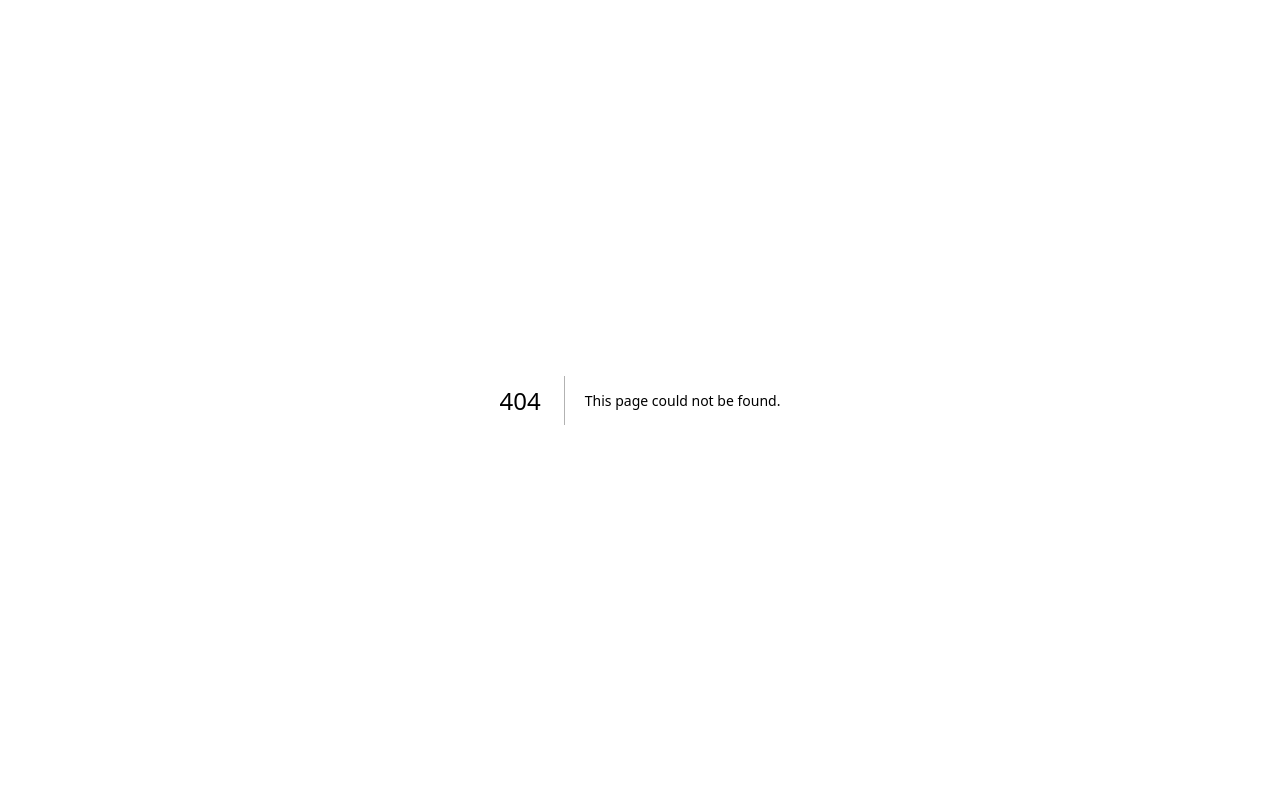
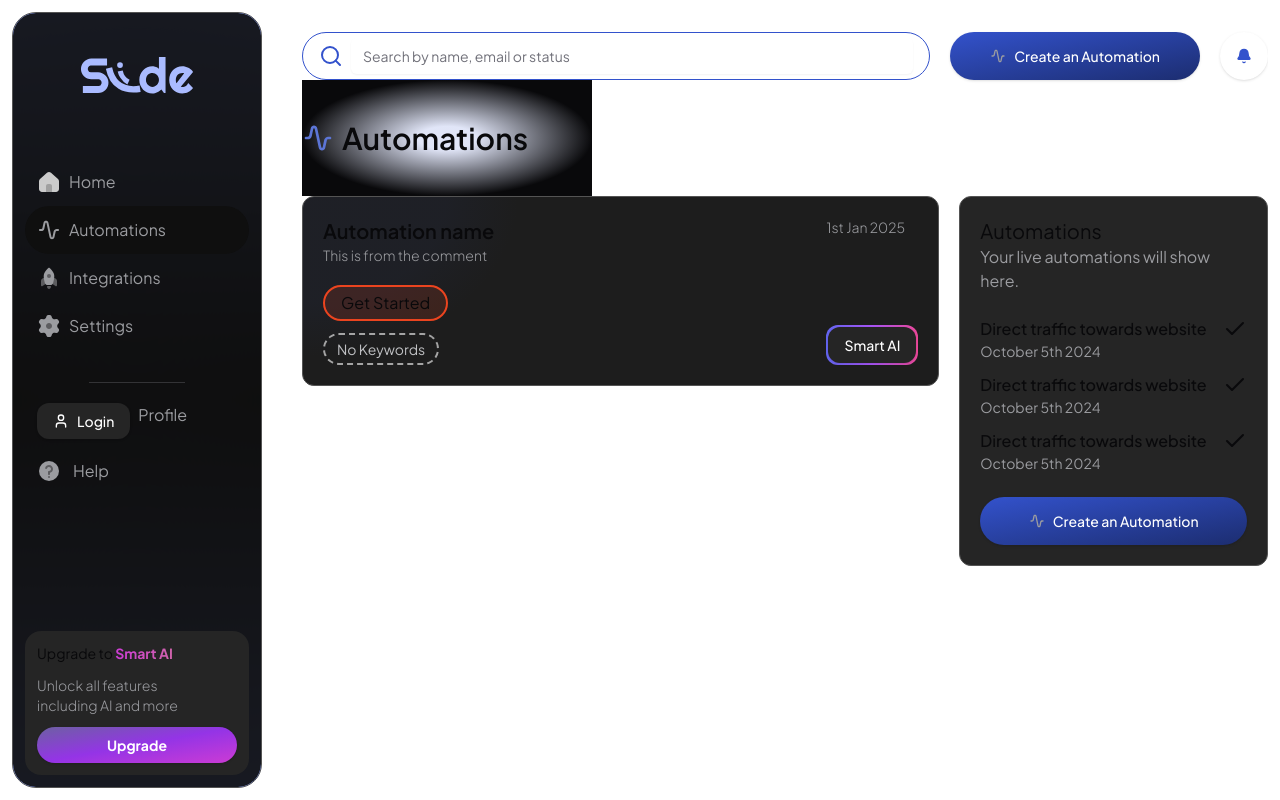
Before and after one commit to Ronit21102/instagramdmautomation, a Next.js app: page /dashboard/1/automations in a window 1280 px wide. Before the commit this address had no page. Built offline with nearby package versions, Linux system fonts and the light colour scheme; no server answers.

Commit message:
automation part

```diff
--- /dev/null
+++ b/src/app/(protected)/dashboard/[slug]/automations/[id]/page.tsx
@@ -0,0 +1,18 @@
+import AutomationsBreadCrumb from '@/components/global/bread-crumbs/automations'
+import React from 'react'
+
+type Props = {
+    params:{id:string}
+}
+
+//WIP set some metaDta
+const Page = ({params}: Props) => {
+    //WIP prefetch user automation data
+  return (
+    <div className='flex flex-col items-center gap-y-20'>
+        <AutomationsBreadCrumb />
+    </div>
+  )
+}
+
+export default Page
--- /dev/null
+++ b/src/app/(protected)/dashboard/[slug]/automations/page.tsx
@@ -0,0 +1,43 @@
+import { Check } from 'lucide-react';
+import CreateAutomation from "@/components/global/create-automation";
+
+import React from 'react'
+import AutomationList from '@/components/global/automation-list';
+
+type Props = {}
+
+const Page = (props: Props) => {
+  return (
+    <div className="grid grid-cols-1 lg:grid-cols-6 gap-5">
+      <div className="lg:col-span-4"><AutomationList/></div>
+      <div className="lg:col-span-2">
+        <div className="flex flex-col rounded-xl bg-background-80 gap-y-6 p-5 border-[1px] overflow-hidden border-in-active">
+          <div>
+            <h2 className="text-xl ">Automations</h2>
+            <p className="text-text-secondary">
+              Your live automations will show here.
+            </p>
+          </div>
+          <div className="flex flex-col gap-y-3">
+            {[1, 2, 3].map((item) => (
+              <div key={item} className="flex items-start justify-between">
+                <div className="flex flex-col">
+                  <h3 className="font-medium">
+                    Direct traffic towards website
+                  </h3>
+                  <p className="text-text-secondary text-sm">
+                    October 5th 2024
+                  </p>
+                </div>
+                <Check />
+              </div>
+            ))}
+          </div>
+          <CreateAutomation />
+        </div>
+      </div>
+    </div>
+  );
+}
+
+export default Page;
--- /dev/null
+++ b/src/app/(protected)/dashboard/[slug]/integrations/_components/integration-card/index.tsx
@@ -0,0 +1,32 @@
+"use client";
+import { Button } from "@/components/ui/button";
+import React from "react";
+
+type Props = {
+  title: string;
+  description: string;
+  icon: React.ReactNode;
+  strategy: "INSTAGRAM" | "CRM";
+};
+
+const IntegrationCard = ({ description, icon, title, strategy }: Props) => {
+  return (
+    <div className="border-2 border-[#3352CC] rounded-2xl gap-x-5 p-5 flex items-center justify-between">
+      {icon}
+      <div className="flex flex-col flex-1">
+        <h3 className="text-xl"> {title}</h3>
+        <p className="text-[#9D9D9D] text-base ">{description}</p>
+      </div>
+      <Button
+        // onClick={onInstaOAuth}
+        // disabled={integrated?.name === strategy}
+        className="bg-gradient-to-br text-white rounded-full text-lg from-[#3352CC] font-medium to-[#1C2D70] hover:opacity-70 transition duration-100"
+      >
+        {/* {integrated ? "Connected" : "Connect"} */}
+        Connect
+      </Button>
+    </div>
+  );
+};
+
+export default IntegrationCard;
--- a/src/app/(protected)/dashboard/[slug]/integrations/page.tsx
+++ b/src/app/(protected)/dashboard/[slug]/integrations/page.tsx
@@ -1,14 +1,19 @@
-import React from 'react'
+import { INTEGRATION_CARDS } from "@/constants/integrations";
+import React from "react";
+import IntegrationCard from "./_components/integration-card";
 
-type Props = {}
+type Props = {};
 
 const Page = (props: Props) => {
   return (
-    <div className='flex justify-center'>
-        <div className='flex flex-col w-full lg:w-8/12 gap-y-5'>
-        </div>
+    <div className="flex justify-center">
+      <div className="flex flex-col w-full lg:w-8/12 gap-y-5">
+        {INTEGRATION_CARDS.map((card, key) => (
+          <IntegrationCard key={key} {...card} />
+        ))}
+      </div>
     </div>
-  )
-}
+  );
+};
 
-export default Page
+export default Page;
--- /dev/null
+++ b/src/components/global/activate-automation-button/index.tsx
@@ -0,0 +1,37 @@
+import { Button } from "@/components/ui/button";
+import { Loader2 } from "lucide-react";
+import React from "react";
+// import { useQueryAutomation } from "@/hooks/user-queries";
+// import { useMutationData } from "@/hooks/use-mutation-data";
+// import { activateAutomation } from "@/actions/automations";
+// import { ActiveAutomation } from "@/icons/active-automation";
+
+type Props = {
+  id: string;
+};
+
+const ActivateAutomationButton = ({ id }: Props) => {
+//   const { data } = useQueryAutomation(id);
+//   const { mutate, isPending } = useMutationData(
+//     ["activate"],
+//     (data: { state: boolean }) => activateAutomation(id, data.state),
+//     "automation-info"
+//   );
+
+  return (
+    <Button
+    //   disabled={isPending}
+    //   onClick={() => mutate({ state: !data?.data?.active })}
+      className="lg:px-10 bg-gradient-to-br hover:opacity-80 text-white rounded-full from-[#3352CC] font-medium to-[#1C2D70] ml-4"
+    >
+      {/* {isPending ? <Loader2 className="animate-spin" /> : <ActiveAutomation />} */}
+       Inctive
+      <p className="lg:inline hidden">
+        {/* {data?.data?.active ? "Disable" : "Activate"} */}
+        Activate
+      </p>
+    </Button>
+  );
+};
+
+export default ActivateAutomationButton;
--- /dev/null
+++ b/src/components/global/automation-list/index.tsx
@@ -0,0 +1,74 @@
+"use client";
+import { usePaths } from "@/hooks/use-nav";
+import { cn } from "@/lib/utils";
+import Link from "next/link";
+import React from "react";
+import GradientButton from "../gradient-button";
+import { Button } from "@/components/ui/button";
+
+type Props = {};
+
+const AutomationList = (props: Props) => {
+  const { pathname } = usePaths();
+  return (
+    <div className="flex flex-col gap-y-3">
+      <Link
+        href={`${pathname}/128291`}
+        className="bg-[#1D1D1D] hover:opacity-80 transition duration-100 rounded-xl p-5 border-[1px] radial--gradient--automations flex border-[#545454]"
+      >
+        <div className="flex flex-col flex-1 items-start">
+          <h2 className="text-xl font-semibold">Automation name</h2>
+          <p className="text-[#9B9CA0] text-sm font-light mb-2">
+            This is from the comment
+          </p>
+          {/**Automation keywords */}
+          <div className="flex gap-x-2 flex-wrap mt-3">
+            <div
+              className={cn(
+                "rounded-full px-4 py-1 capitalize",
+                (0 + 1) % 1 == 0 &&
+                  "bg-keyword-green/15 border-2 border-keyword-green",
+                (1 + 1) % 1 == 0 &&
+                  "bg-keyword-purple/15 border-2 border-keyword-purple",
+                (2 + 1) % 1 == 0 &&
+                  "bg-keyword-yellow/15 border-2 border-keyword-yellow",
+                (3 + 1) % 1 == 0 &&
+                  "bg-keyword-red/15 border-2 border-keyword-red"
+              )}
+            >
+              Get Started
+            </div>
+          </div>
+          <div className="rounded-full border-2 mt-3 border-dashed border-white/60 px-3 py-1">
+            <p className="text-sm text-[#bfc0c3]">No Keywords</p>
+          </div>
+        </div>
+        <div className="flex flex-col justify-between">
+          <p className="capitalize text-sm font-light text-[#9B9CA0]">
+            {/* {getMonth(automation.createdAt.getUTCMonth() + 1)}{" "}
+            {automation.createdAt.getUTCDate() === 1
+              ? `${automation.createdAt.getUTCDate()}st`
+              : `${automation.createdAt.getUTCDate()}th`}{" "}
+            {automation.createdAt.getUTCFullYear()} */}
+            1st Jan 2025
+          </p>
+
+          {true ? (
+            <GradientButton
+              type="BUTTON"
+              className="w-full bg-background-80 text-white hover:bg-background-80"
+            >
+              Smart AI
+            </GradientButton>
+          ) : (
+            <Button className="bg-background-80 hover:bg-background-80 text-white">
+              Standard
+            </Button>
+          )}
+        </div>
+      </Link>
+    </div>
+  );
+};
+
+export default AutomationList;
--- /dev/null
+++ b/src/components/global/bread-crumbs/automations/index.tsx
@@ -0,0 +1,46 @@
+"use client";
+import { ChevronRight, Pencil } from "lucide-react";
+import React from "react";
+import ActivateAutomationButton from "../../activate-automation-button";
+
+type Props = {
+  id: string;
+};
+
+const AutomationsBreadCrumb = ({ id }: Props) => {
+  return (
+    <div className="rounded-full w-full p-5 bg-[#18181B1A] flex items-center">
+      <div className="flex items-center gap-x-3">
+        <p className="text-[#9B9CA0] truncate">Automations</p>
+        <ChevronRight color="#9B9CA0" className="flex-shrink-0" />
+        <span className="flex gap-x-3 items-center min-w-0">
+          <p className="text-[#9B9CA0] truncate">
+            This is the automation title
+          </p>
+          <span
+            className="cursor-pointer hover:opacity-75 duration-100 transition flex-shrink-0 mr-4 "
+            onClick={() => {}}
+          >
+            <Pencil size={14} />
+          </span>
+        </span>
+      </div>
+      <div className="flex items-center gap-x-5 ml-auto">
+        <p className="text-text-secondary/60 text-sm hidden md:block truncate">
+          All pastes are automatically saved
+        </p>
+        <div className="flex gap-x-5">
+          <p className="text-text-secondary text-sm truncate min-w-0">
+            Changes Saved
+          </p>
+          <p className="text-text-secondary text-sm truncate min-w-0">
+            Undo | Redo
+          </p>
+        </div>
+      </div>
+      <ActivateAutomationButton id={id} />
+    </div>
+  );
+};
+
+export default AutomationsBreadCrumb;
--- a/src/components/global/bread-crumbs/main-bread-crumb/index.tsx
+++ b/src/components/global/bread-crumbs/main-bread-crumb/index.tsx
@@ -7,6 +7,7 @@
 };
 
 const MainBreadCrumb = ({ page, slug }: Props) => {
+  console.log("page", page);
   return (
     <div className="flex flex-col items-start">
       {page === "Home" && (
--- /dev/null
+++ b/src/components/global/gradient-button/index.tsx
@@ -0,0 +1,39 @@
+import { Button } from "@/components/ui/button";
+import { cn } from "@/lib/utils";
+import Link from "next/link";
+import React from "react";
+
+type Props = {
+  children: React.ReactNode;
+  type: "BUTTON" | "LINK";
+  href?: string;
+  className?: string;
+};
+
+const GradientButton = ({ children, type, className, href }: Props) => {
+  const gradients =
+    "bg-gradient-to-r from-indigo-500 via-purple-500 to-pink-500 rounded-xl p-[2px]";
+
+  switch (type) {
+    case "BUTTON":
+      return (
+        <div className={gradients}>
+          <Button className={cn(className, "rounded-xl")}>{children}</Button>
+        </div>
+      );
+
+    case "LINK":
+      return (
+        <div className={gradients}>
+          <Link href={href!} className={cn(className, "rounded-xl")}>
+            {children}
+          </Link>
+        </div>
+      );
+
+    default:
+      return null;
+  }
+};
+
+export default GradientButton;
--- a/src/components/global/infobar/index.tsx
+++ b/src/components/global/infobar/index.tsx
@@ -22,6 +22,7 @@
 const Navbar = ({ slug }: Props) => {
   const { page } = usePaths();
   const currentPage = PAGE_BREAD_CRUMBS.includes(page) || page === slug;
+  console.log("currentPage", currentPage);
   return (
     currentPage && (
       <div className="flex flex-col">
--- a/src/constants/pages.tsx
+++ b/src/constants/pages.tsx
@@ -19,7 +19,7 @@
 };
 export const PAGE_BREAD_CRUMBS: string[] = [
   "contacts",
-  "automation",
+  "automations",
   "integrations",
   "settings",
 ];
```
Also changed, not shown: 1 other file (tests, documents, lock files or other folders).
